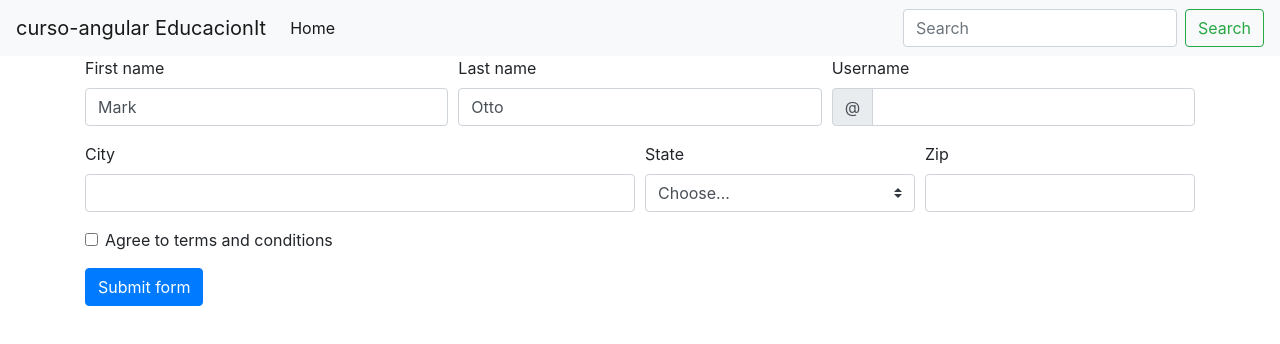
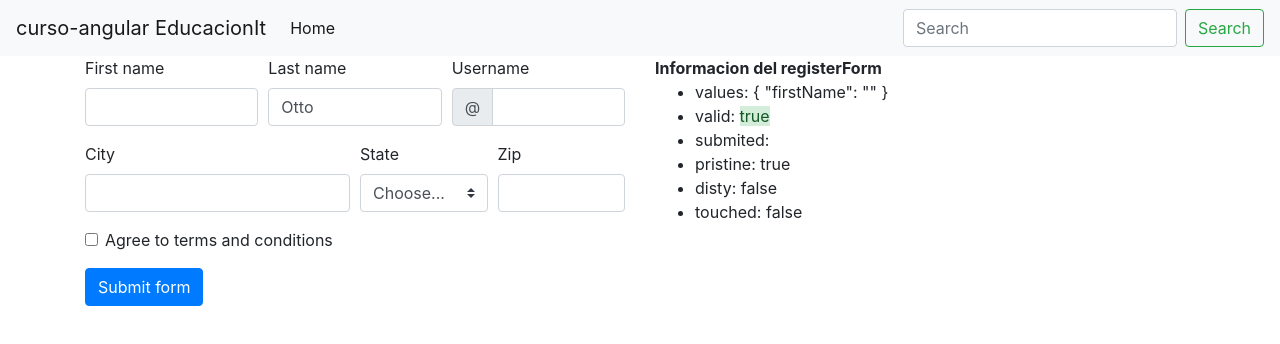
Before and after one commit to krloss86/angular, an Angular app: page /register in a window 1280 px wide. Shown: the top 344 px of the page. Built offline with nearby package versions, Linux system fonts and the light colour scheme.

Commit message:
clase2
- register form: form reactive

```diff
--- a/src/app/login/login.module.ts
+++ b/src/app/login/login.module.ts
@@ -2,7 +2,7 @@ import { CommonModule } from '@angular/common';
 import { NgModule } from '@angular/core';
 import { RegisterComponent } from './register/register.component';
 import { SigninComponent } from './signin/signin.component';
-import { FormsModule } from '@angular/forms';
+import { FormsModule, ReactiveFormsModule } from '@angular/forms';
 
 @NgModule({
   declarations: [
@@ -12,7 +12,8 @@ import { FormsModule } from '@angular/forms';
   ],
   imports: [
     CommonModule,
-    FormsModule
+    FormsModule,
+    ReactiveFormsModule
   ]
 })
 export class LoginModule { }
--- a/src/app/login/register/register.component.html
+++ b/src/app/login/register/register.component.html
@@ -1,10 +1,10 @@
 <div class="row">
-    <div class="col-12">
-        <form>
+    <div class="col-6">
+        <form [formGroup]="registerForm">
             <div class="form-row">
                 <div class="col-md-4 mb-3">
                     <label for="validationDefault01">First name</label>
-                    <input type="text" class="form-control" id="validationDefault01" value="Mark" required>
+                    <input type="text" class="form-control" id="validationDefault01" formControlName="firstName">
                 </div>
                 <div class="col-md-4 mb-3">
                     <label for="validationDefault02">Last name</label>
@@ -46,7 +46,30 @@
                     </label>
                 </div>
             </div>
-            <button class="btn btn-primary" type="submit">Submit form</button>
+            <button [disabled]="registerForm.invalid" class="btn btn-primary" type="submit">Submit form</button>
         </form>
     </div>
+    <div class="col-6">
+        <b>Informacion del registerForm</b>
+        <ul>
+            <li>
+                values:  {{registerForm.value | json}}
+            </li>
+            <li>
+                valid: <span [ngClass]="{'alert-success' : registerForm.valid, 'alert-danger' : !registerForm.valid}">{{registerForm.valid}} </span>
+            </li>
+            <li>
+                submited: {{registerForm.submitted}}
+            </li>
+            <li>
+                pristine: {{registerForm.pristine}}
+            </li>
+            <li>
+                disty: {{registerForm.dirty}}
+            </li>
+            <li>
+                touched: {{registerForm.touched}}
+            </li>
+        </ul>
+    </div>
 </div>
--- a/src/app/login/register/register.component.ts
+++ b/src/app/login/register/register.component.ts
@@ -1,4 +1,5 @@
 import { Component, OnInit } from '@angular/core';
+import { FormBuilder, FormGroup, Validators } from '@angular/forms';
 
 @Component({
   selector: 'app-register',
@@ -7,9 +8,26 @@ import { Component, OnInit } from '@angular/core';
 })
 export class RegisterComponent implements OnInit {
 
-  constructor() { }
+  registerForm: FormGroup;
+  constructor(private formBuilder: FormBuilder) {
+    this.createForm();
+   }
+
+   createForm(): FormGroup {
+     return this.registerForm = this.formBuilder.group({
+       firstName: [Validators.required]
+     });
+   }
 
   ngOnInit() {
+    this.registerForm.setValue(
+      {
+        firstName: ''
+      }
+    );
   }
 
+  f() {
+    return this.registerForm.controls;
+  }
 }
```
Also changed, not shown: 1 other file (tests, documents, lock files or other folders).
